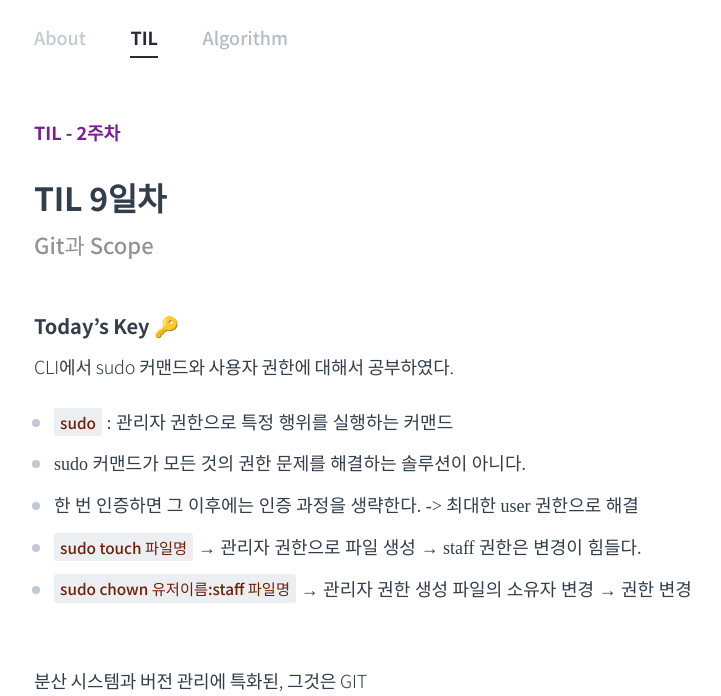
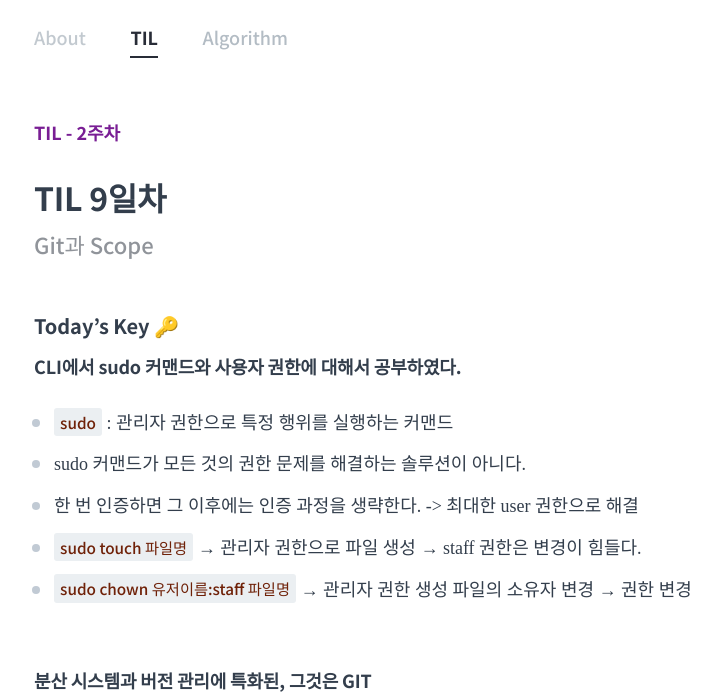
Before and after one commit to hankyeolk/hankyeolk.github.io, a Jekyll site: the page built from TIL/09_2020.06.23/index.md, in a window 1280 px wide. Shown: the top 696 px of the page, without its empty margins (231-952 px from the left). Built offline with Jekyll 4.4.1, drawn with Linux system fonts in a browser that asks for light colours; grey boxes are pictures that could not be loaded.

Commit message:
TIL 09 fix

```diff
--- a/TIL/09_2020.06.23/index.md
+++ b/TIL/09_2020.06.23/index.md
@@ -14,7 +14,7 @@
 
 ### Today's Key 🔑
 
-CLI에서 sudo 커맨드와 사용자 권한에 대해서 공부하였다.
+**CLI에서 sudo 커맨드와 사용자 권한에 대해서 공부하였다.**
 <br>
 
 - `sudo` : 관리자 권한으로 특정 행위를 실행하는 커맨드
```
Also changed, not shown: other parts of TIL/09_2020.06.23/index.md (+3 -1 lines), 1 other file.
